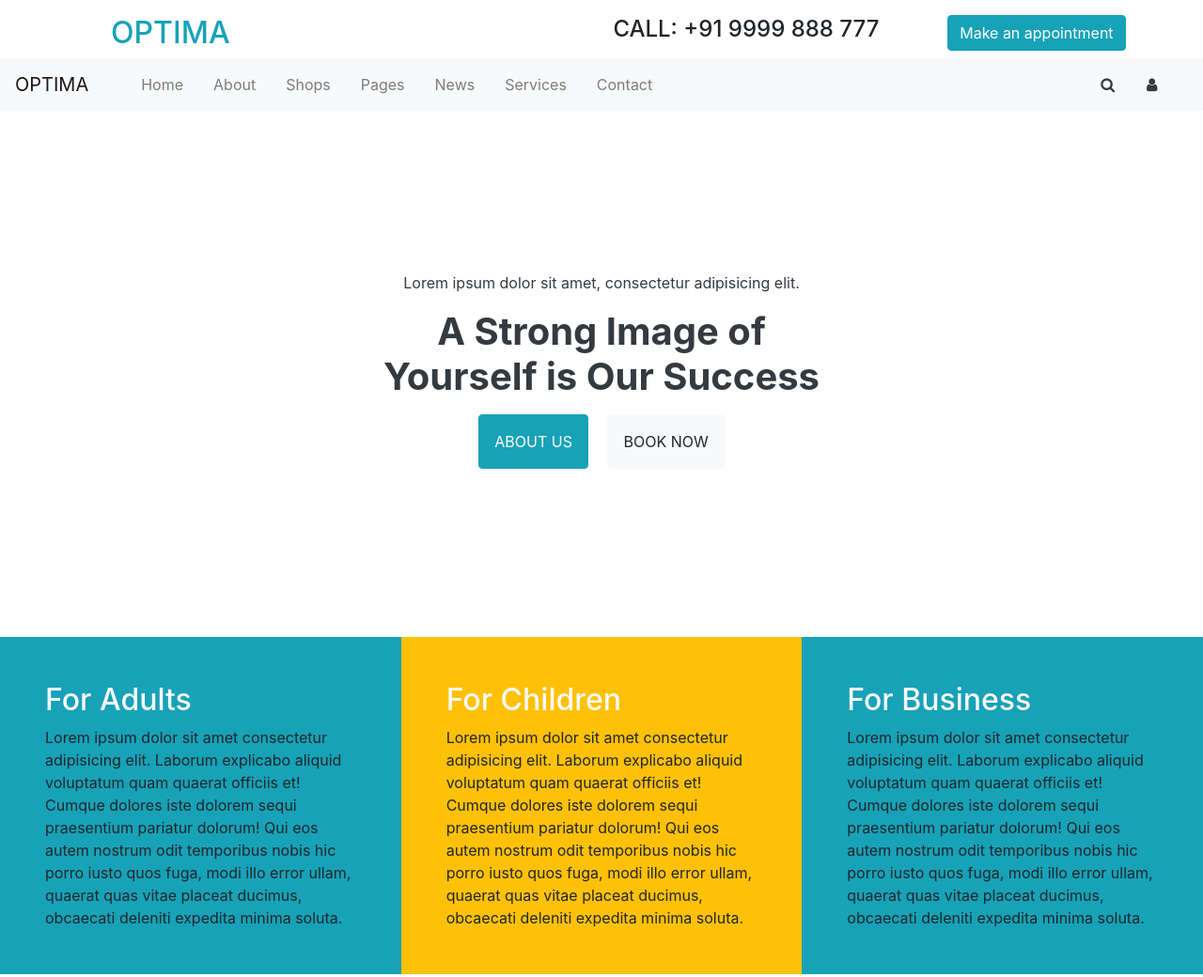
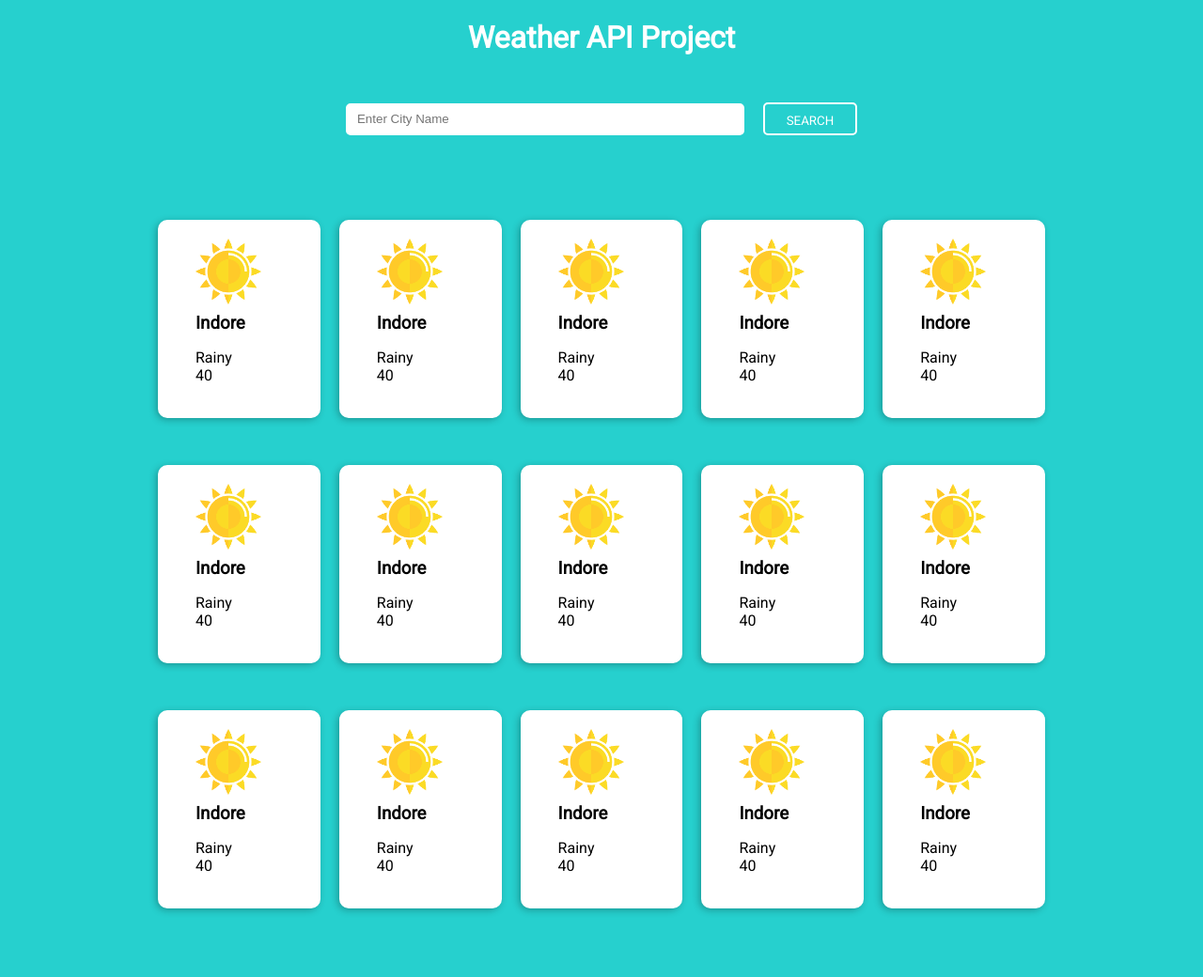
Before and after one commit to 03brainy-clicks/Weather-Api, a plain HTML site: page index.html in a window 1280 px wide. Shown: the top 1040 px of the page at 94% size. After the commit the page ends 1007 px from the top, so only its background shows below. Drawn offline with nearby package versions, Linux system fonts and the light colour scheme; no server answers.

Commit message:
Revert "UI correction"

```diff
--- a/index.html
+++ b/index.html
@@ -2,203 +2,168 @@
 <html lang="en">
 
 <head>
-    <meta charset="UTF-8">
-    <meta http-equiv="X-UA-Compatible" content="IE=edge">
-    <meta name="viewport" content="width=device-width, initial-scale=1.0">
-    <link rel="stylesheet" href="https://maxcdn.bootstrapcdn.com/bootstrap/4.5.2/css/bootstrap.min.css">
-    <script src="https://ajax.googleapis.com/ajax/libs/jquery/3.5.1/jquery.min.js"></script>
-    <script src="https://cdnjs.cloudflare.com/ajax/libs/popper.js/1.16.0/umd/popper.min.js"></script>
-    <script src="https://maxcdn.bootstrapcdn.com/bootstrap/4.5.2/js/bootstrap.min.js"></script>
-    <link rel="stylesheet" href="https://cdnjs.cloudflare.com/ajax/libs/font-awesome/4.7.0/css/font-awesome.min.css">
-    <title>Bootstrap-Task8</title>
-    <style>
-        .bg-pink {
-            background-color: pink;
-        }
-
-        .banner {
-            background-image: url('Images/pexels-helena-lopes-4279107.jpg');
-            height: 70vh;
-            background-size: cover;
-            background-repeat: no-repeat;
-            background-position: 0% 40%;
-        }
-
-        @media only screen and (max-width: 768px) {
-            .topnav {
-                text-align: center;
-            }
-        }
-    </style>
+    <meta charset="UTF-8" />
+    <meta http-equiv="X-UA-Compatible" content="IE=edge" />
+    <meta name="viewport" content="width=device-width, initial-scale=1.0" />
+    <title>Wheather API</title>
+    <link rel="stylesheet" href="style.css" />
 </head>
 
 <body>
-    <div class="container-fluid p-0">
+    <div class="container">
+        <div class="title">
+            <h1>Weather API Project</h1>
+        </div>
+        <div class="search">
+            <input type="text" id="city" name="city" placeholder="Enter City Name" /><br />
+            <button id="submit">SEARCH</button>
+        </div>
+        <div class="display">
+            <div id="change">
+                <!-- yha -->
 
-        <!-- upnav -->
-        <div class="container m-auto">
-            <div class="row d-flex flex-wrap-reverse topnav">
-                <div class="col-md-6 mt-3 text-info pl-5 justify-content-start">
-                    <h2>OPTIMA</h2>
+                <!-- yaha -->
+            </div>
+            <!-- row 1 -->
+
+            <div class="row1">
+                <!-- column  -->
+                <div class="column1 column" id="r1c1" onclick="Indore()">
+                    <img src="images/sun.png" alt="" />
+                    <h3>Indore</h3>
+                    <p>
+                        Rainy <br /> 40
+                    </p>
                 </div>
-                <div class="col-md-6 mt-3">
-                    <div class="row text-center">
-                        <div class="m-auto">
-                            <h4>CALL: +91 9999 888 777</h4>
-                        </div>
-                        <div class="m-auto">
-                            <button class="ml-5 btn btn-info">Make an appointment</button>
-                        </div>
+                <!-- column  -->
+                <div class="column2 column" id="r1c2" onclick="Bhopal()">
+                    <div>
+                        <img src="images/sun.png" alt="" />
                     </div>
+                    <h3>Indore</h3>
+                    <p>
+                        Rainy <br /> 40
+                    </p>
+                </div>
+                <!-- column  -->
+                <div class="column3 column" id="r1c3" onclick="Delhi()">
+                    <img src="images/sun.png" alt="" />
+                    <h3>Indore</h3>
+                    <p>
+                        Rainy <br /> 40
+                    </p>
+                </div>
+                <!-- column  -->
+                <div class="column4 column" id="r1c4" onclick="Mumbai()">
+                    <img src="images/sun.png" alt="" />
+                    <h3>Indore</h3>
+                    <p>
+                        Rainy <br /> 40
+                    </p>
+                </div>
+                <!-- column  -->
+                <div class="column5 column" id="r1c5" onclick="Kolkata()">
+                    <img src="images/sun.png" alt="" />
+                    <h3>Indore</h3>
+                    <p>
+                        Rainy <br /> 40
+                    </p>
+                </div>
+            </div>
 
+            <!-- row 2 -->
+            <div class="row2">
+                <!-- column  -->
+                <div class="column1 column" id="r2c1" onclick="Chennai()">
+                    <img src="images/sun.png" alt="" />
+                    <h3>Indore</h3>
+                    <p>
+                        Rainy <br /> 40
+                    </p>
+                </div>
+                <!-- column  -->
+                <div class="column2 column" id="r2c2" onclick="Bangalore()">
+                    <div>
+                        <img src="images/sun.png" alt="" />
+                    </div>
+                    <h3>Indore</h3>
+                    <p>
+                        Rainy <br /> 40
+                    </p>
+                </div>
+                <!-- column  -->
+                <div class="column3 column" id="r2c3" onclick="Pune()">
+                    <img src="images/sun.png" alt="" />
+                    <h3>Indore</h3>
+                    <p>
+                        Rainy <br /> 40
+                    </p>
+                </div>
+                <!-- column  -->
+                <div class="column4 column" id="r2c4" onclick="Ahmedabad()">
+                    <img src="images/sun.png" alt="" />
+                    <h3>Indore</h3>
+                    <p>
+                        Rainy <br /> 40
+                    </p>
+                </div>
+                <!-- column  -->
+                <div class="column5 column" id="r2c5" onclick="Cochin()">
+                    <img src="images/sun.png" alt="" />
+                    <h3>Indore</h3>
+                    <p>
+                        Rainy <br /> 40
+                    </p>
+                </div>
+            </div>
+            <!-- row 3 -->
+            <div class="row3">
+                <!-- column  -->
+                <div class="column1 column" id="r3c1" onclick="Chennai()">
+                    <img src="images/sun.png" alt="" />
+                    <h3>Indore</h3>
+                    <p>
+                        Rainy <br /> 40
+                    </p>
+                </div>
+                <!-- column  -->
+                <div class="column2 column" id="r3c2" onclick="Bangalore()">
+                    <div>
+                        <img src="images/sun.png" alt="" />
+                    </div>
+                    <h3>Indore</h3>
+                    <p>
+                        Rainy <br /> 40
+                    </p>
+                </div>
+                <!-- column  -->
+                <div class="column3 column" id="r3c3" onclick="Pune()">
+                    <img src="images/sun.png" alt="" />
+                    <h3>Indore</h3>
+                    <p>
+                        Rainy <br /> 40
+                    </p>
+                </div>
+                <!-- column  -->
+                <div class="column4 column" id="r3c4" onclick="Ahmedabad()">
+                    <img src="images/sun.png" alt="" />
+                    <h3>Indore</h3>
+                    <p>
+                        Rainy <br /> 40
+                    </p>
+                </div>
+                <!-- column  -->
+                <div class="column5 column" id="r3c5" onclick="Cochin()">
+                    <img src="images/sun.png" alt="" />
+                    <h3>Indore</h3>
+                    <p>
+                        Rainy <br /> 40
+                    </p>
                 </div>
             </div>
         </div>
-        <!-- upnav -->
-
-        <!-- navbar -->
-        <nav class="navbar navbar-expand-md bg-light navbar-light text-center">
-            <!-- Brand -->
-            <a class="navbar-brand " href="#">OPTIMA</a>
-
-
-            <!-- Toggler/collapsibe Button -->
-            <button class="navbar-toggler " type="button" data-toggle="collapse" data-target="#collapsibleNavbar">
-    <span class="navbar-toggler-icon"></span>
-  </button>
-
-            <!-- Navbar links -->
-            <div class="collapse navbar-collapse" id="collapsibleNavbar">
-                <ul class="navbar-nav pl-3 col-md-6 ">
-                    <li class="nav-item pl-3">
-                        <a class="nav-link" href="#">Home</a>
-                    </li>
-                    <li class="nav-item pl-3">
-                        <a class="nav-link" href="#cupcakes">About</a>
-                    </li>
-                    <li class="nav-item pl-3">
-                        <a class="nav-link" href="#cookies">Shops</a>
-                    </li>
-                    <li class="nav-item pl-3">
-                        <a class="nav-link" href="#aboutus">Pages</a>
-                    </li>
-                    <li class="nav-item pl-3">
-                        <a class="nav-link" href="#faq">News</a>
-                    </li>
-                    <li class="nav-item pl-3">
-                        <a class="nav-link" href="#terms">Services</a>
-                    </li>
-                    <li class="nav-item pl-3">
-                        <a class="nav-link" href="#contact">Contact</a>
-                    </li>
-                </ul>
-                <ul class="navbar-nav col-md-6 text-center justify-content-end ">
-                    <li class="nav-itme col-md-1">
-                        <a href="">
-                            <span class="fa fa-search text-dark" aria-hidden="true"></span>
-                        </a>
-                    </li>
-                    <li class="nav-itme col-md-1">
-                        <a href="">
-                            <span class="fa fa-user text-dark" aria-hidden="true"></span>
-                        </a>
-                    </li>
-
-                </ul>
-            </div>
-        </nav>
-        <!-- navbar -->
-
-        <!-- banner -->
-        <div class="banner container-fluid d-flex">
-            <div class="container align-self-center text-dark text-center">
-                <p>Lorem ipsum dolor sit amet, consectetur adipisicing elit.</p>
-                <h1 class="text-dark"><strong> A Strong Image of <br> Yourself is Our Success</strong></h1>
-                <button class="btn btn-info p-3 m-2">ABOUT US</button>
-                <button class="btn btn-light p-3 m-2">BOOK NOW</button>
-
-            </div>
-        </div>
-        <!-- banner -->
-
-        <!-- about -->
-        <div class="container-fluid">
-            <div class="row">
-                <div class="col-md-4 bg-info p-5">
-                    <h2 class="text-light">For Adults</h2>
-                    Lorem ipsum dolor sit amet consectetur adipisicing elit. Laborum explicabo aliquid voluptatum quam quaerat officiis et! Cumque dolores iste dolorem sequi praesentium pariatur dolorum! Qui eos autem nostrum odit temporibus nobis hic porro iusto quos fuga,
-                    modi illo error ullam, quaerat quas vitae placeat ducimus, obcaecati deleniti expedita minima soluta.
-                </div>
-                <div class="col-md-4 bg-warning p-5">
-                    <h2 class="text-light">For Children</h2>Lorem ipsum dolor sit amet consectetur adipisicing elit. Laborum explicabo aliquid voluptatum quam quaerat officiis et! Cumque dolores iste dolorem sequi praesentium pariatur dolorum! Qui eos autem nostrum odit temporibus
-                    nobis hic porro iusto quos fuga, modi illo error ullam, quaerat quas vitae placeat ducimus, obcaecati deleniti expedita minima soluta.</div>
-                <div class="col-md-4 bg-info p-5">
-                    <h2 class="text-light">For Business</h2>
-                    Lorem ipsum dolor sit amet consectetur adipisicing elit. Laborum explicabo aliquid voluptatum quam quaerat officiis et! Cumque dolores iste dolorem sequi praesentium pariatur dolorum! Qui eos autem nostrum odit temporibus nobis hic porro iusto quos fuga,
-                    modi illo error ullam, quaerat quas vitae placeat ducimus, obcaecati deleniti expedita minima soluta.
-                </div>
-            </div>
-        </div>
-        <!-- about -->
-
-        <!-- shops -->
-        <div class="container m-auto">
-            <div class="row mt-5 pt-5">
-                <div class="col-md-6 shadow p-0">
-                    <img src="Images/pexels-sora-shimazaki-5668859.jpg" alt="" width="100%" class="image-responsive">
-                </div>
-                <div class="col-md-6 p-5">
-                    <h3>We Are The Best Support For You</h3>
-                    <p class="mt-4">Lorem ipsum dolor sit amet, consectetur adipisicing elit. Sapiente iusto et dignissimos? Minima delectus deleniti consequatur aspernatur laborum ducimus velit id ipsam perferendis a, commodi porro vero, natus dolorum. Itaque?.</p>
-                    <button class="btn btn-info mt-4 pl-3 pr-3">ABOUT US</button>
-                </div>
-            </div>
-        </div>
-        <!-- shops -->
-
-        <!-- pages -->
-        <div class="container">
-            <div class="col-md-12 text-center m-5 pt-5">
-                <p>WHAT WE OFFER FOR YOU </p>
-                <h1>Therapies & Treatment</h1>
-            </div>
-
-            <div class="row  m-auto">
-
-                <div class="card text-center m-3" style="width:30%">
-                    <img class="card-img-top" src="Images/pexels-sora-shimazaki-5668859.jpg" alt="Card image">
-                    <div class="card-body">
-                        <h4 class="card-title">Couple Theraphy</h4>
-                        <p class="card-text">Lorem ipsum dolor sit amet consectetur adipisicing elit. Corrupti, porro.</p>
-                        <a href="#" class="btn btn-info">View More</a>
-                    </div>
-
-                </div>
-
-                <div class="card text-center m-3" style="width:30%">
-                    <img class="card-img-top" src="Images/pexels-sora-shimazaki-5668859.jpg" alt="Card image">
-                    <div class="card-body">
-                        <h4 class="card-title">Anxity Disorder</h4>
-                        <p class="card-text">Lorem ipsum dolor sit amet consectetur adipisicing elit. Corrupti, porro.</p>
-                        <a href="#" class="btn btn-info">View More</a>
-                    </div>
-                </div>
-
-
-                <div class="card text-center m-3" style="width:30%">
-                    <img class="card-img-top" src="Images/pexels-sora-shimazaki-5668859.jpg" alt="Card image">
-                    <div class="card-body">
-                        <h4 class="card-title">Treating Depression</h4>
-                        <p class="card-text">Lorem ipsum dolor sit amet consectetur adipisicing elit. Corrupti, porro.</p>
-                        <a href="#" class="btn btn-info">View More</a>
-                    </div>
-                </div>
-
-
-            </div>
-        </div>
-        <!-- pages -->
     </div>
+    <script src="script.js"></script>
 </body>
 
 </html>
```
